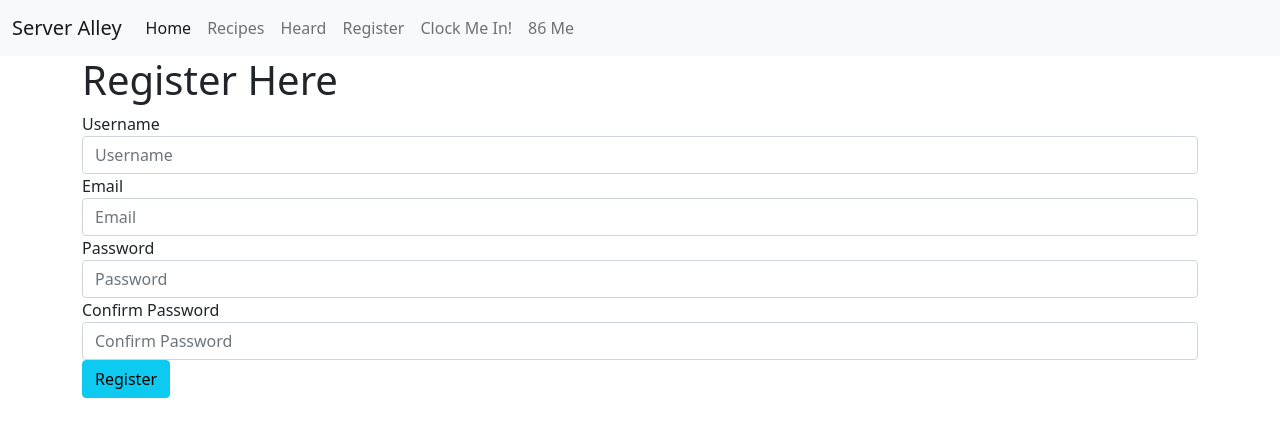
After one commit to Allisona1012/Server_Alley_project, a Flask app: page /register in a window 1280 px wide. The commit adds this page. Shown: the top 437 px of the page. Run offline with Flask 2, Linux system fonts and the light colour scheme; some libraries are stand-ins or nearby versions.

Commit message:
registration form made

```diff
--- a/app/__init__.py
+++ b/app/__init__.py
@@ -1,6 +1,10 @@
 from flask import Flask
+from config import Config
 
 app = Flask(__name__)
+app.config.from_object(Config)
+
+
 
 
 from . import routes
--- /dev/null
+++ b/app/forms.py
@@ -0,0 +1,16 @@
+from flask_wtf import FlaskForm
+from wtforms import StringField, PasswordField, SubmitField
+from wtforms.validators import DataRequired, Email, EqualTo
+
+
+class RegistrationForm (FlaskForm):
+    username= StringField('Username', validators=[DataRequired(), Email()])
+    email= StringField('Email', )
+    password = PasswordField('Password', validators=[DataRequired()])
+    confirm_pass = PasswordField('Confirm Password', validators=[DataRequired(), EqualTo('password')])
+    submit = SubmitField('Register')
+
+class LoginForm(FlaskForm):
+    username = StringField('Username', validators=[DataRequired()])
+    password= PasswordField('Password',validators=[DataRequired()])
+    submit= SubmitField('Login')
--- a/app/routes.py
+++ b/app/routes.py
@@ -1,7 +1,20 @@
+
 from app import app
-from flask import render_template,url_for
+from flask import render_template,url_for,flash
+
+from app.forms import LoginForm, RegistrationForm
 
 
 @app.route('/')
 def index():
     return render_template('index.html')
+
+@app.route('/register', methods=['GET','POST'])
+def register():
+    form = RegistrationForm()
+    return render_template('register.html', form = form)
+
+@app.route('/login',methods=['GET','POST'] )
+def login():
+    form = LoginForm()
+    return render_template('login.html', form = form)
--- a/app/templates/base.html
+++ b/app/templates/base.html
@@ -8,10 +8,12 @@
 <link rel="stylesheet" href="https://cdnjs.cloudflare.com/ajax/libs/twitter-bootstrap/5.1.0/css/bootstrap.min.css">
 <link rel="stylesheet" href="https://cdnjs.cloudflare.com/ajax/libs/font-awesome/5.15.4/css/all.min.css">
 <!-- <link rel="stylesheet" href="assets/css/style.css"> -->
-{% block title %}<title>Title</title> {% endblock %}
+{% block title %}<title>Server Alley</title> {% endblock %}
 </head>
 {% include 'navbar.html' %}
 <body>
+    {% block content %}
+    {% endblock %}
 
 
 
--- a/app/templates/index.html
+++ b/app/templates/index.html
@@ -1,5 +1,8 @@
 {% extends 'base.html' %}
 
 {% block content %}
-<h1> Welcome to the server alley!</h1>
+<div class="container">
+    <h1> Welcome to the server alley!</h1>
+
+</div>
 {% endblock %}
--- /dev/null
+++ b/app/templates/message.html
@@ -0,0 +1,6 @@
+{% with messages = get_flashed_messages %}
+    {% if messages %}
+    <div class="alert alert-{{category}} alert-dismissible fade show" role=""alert>
+        <strong> {{ message }}</strong>
+        <button type="button" class="btn-close" data-bs-dismiss="alert" aria-label="Close"></button>
+    </div>
--- a/app/templates/navbar.html
+++ b/app/templates/navbar.html
@@ -1,13 +1,13 @@
 <nav class="navbar navbar-expand-lg navbar-light bg-light">
     <div class="container-fluid">
-        <a class="navbar-brand" href="/">Server Alley</a>
+        <a class="navbar-brand" href="{{ url_for('index')}}">Server Alley</a>
         <button class="navbar-toggler" type="button" data-bs-toggle="collapse" data-bs-target="/navbarNav" aria-controls="navbarNav" aria-expanded="false" aria-label="Toggle navigation">
             <span class="navbar-toggler-icon"></span>
         </button>
             <div class="collapse navbar-collapse" id="navbarNav">
                 <ul class="navbar-nav">
                      <li class="nav-item">
-                     <a class="nav-link active" aria-current="page" href="">Home</a>
+                     <a class="nav-link active" aria-current="page" href="{{url_for('index')}}">Home</a>
                      </li>
                      <li class="nav-item">
                      <a class="nav-link" href="/">Recipes</a>
@@ -16,6 +16,12 @@
                      <a class="nav-link" href="/">Heard</a>
                      </li>
                      <li class="nav-item">
+                        <a class="nav-link"href="{{url_for('register')}}">Register</a>
+                    </li>
+                     <li class="nav-item">
+                        <a class="nav-link"href="{{url_for('login')}}">Clock Me In!</a>
+                    </li>
+                     <li class="nav-item">
                      <a class="nav-link"href="/">86 Me</a>
                      </li>
                  </ul>
--- /dev/null
+++ b/app/templates/register.html
@@ -0,0 +1,33 @@
+{% extends 'base.html' %}
+
+
+{% block content %}
+<div class="container">
+        <h1> Register Here</h1>
+        <form action ="" methods='POST'>
+            {{ form.csrf_token}}
+            <div class="form-group">
+                <fieldset>
+                    {{form.username.label}}
+                    {{ form.username(class="form-control", placeholder="Username")}}
+                </fieldset>
+                <fieldset>
+                    {{form.email.label}}
+                    {{ form.email(class="form-control", placeholder="Email")}}
+                </fieldset>
+                <fieldset>
+                    {{form.password.label}}
+                    {{ form.password(class="form-control", placeholder="Password")}}
+                </fieldset>
+                <fieldset>
+                    {{form.confirm_pass.label}}
+                    {{ form. confirm_pass(class="form-control", placeholder="Confirm Password")}}
+                </fieldset>
+            </div>
+            {{ form.submit (class='btn btn-info')}}
+
+        </form>
+
+    </div>
+
+{% endblock %}
--- /dev/null
+++ b/config.py
@@ -0,0 +1,6 @@
+import os
+
+basedir = os.path.abspath(os.path.dirname(__file__))
+
+class Config:
+    SECRET_KEY = os.environ.get('SECRET_KEY')
```
Also changed, not shown: app/templates/login.html (added, +18 -0 lines), requirements.txt (+7 -0 lines), app/models.py (added).
